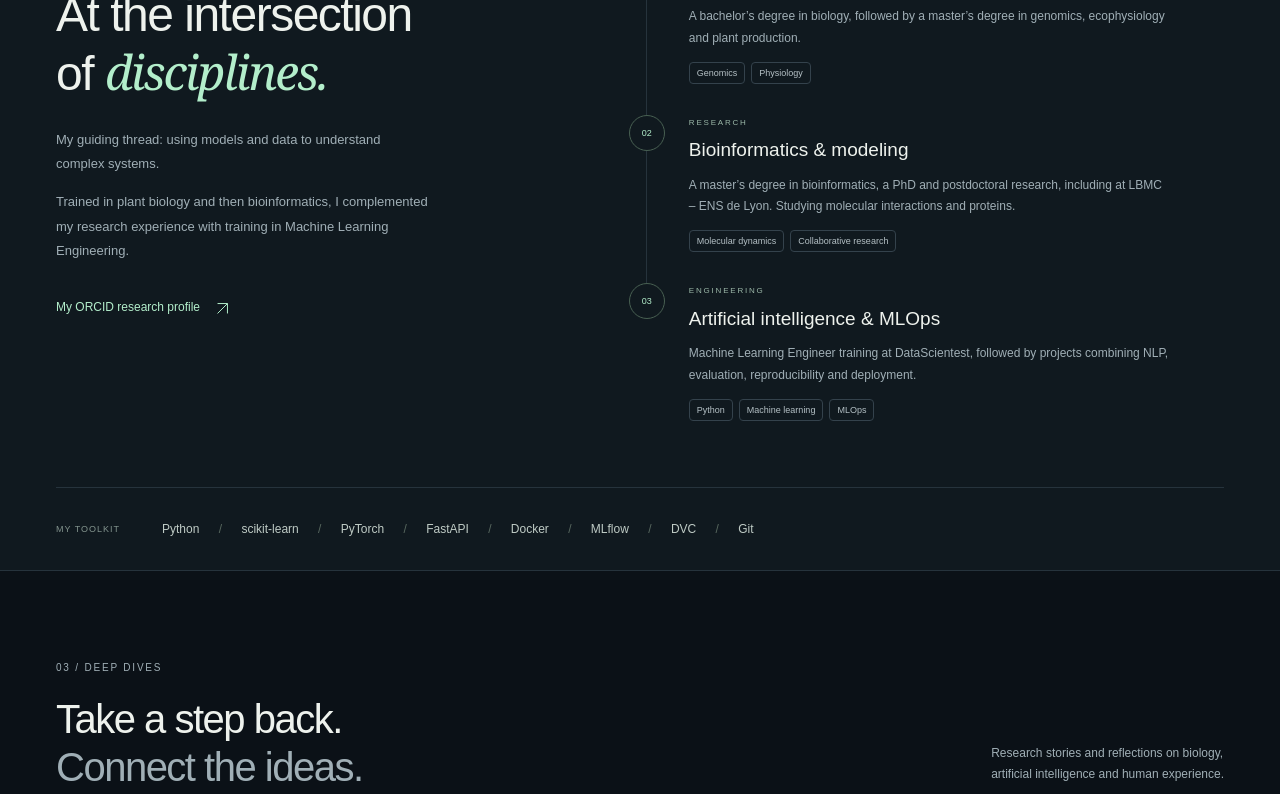
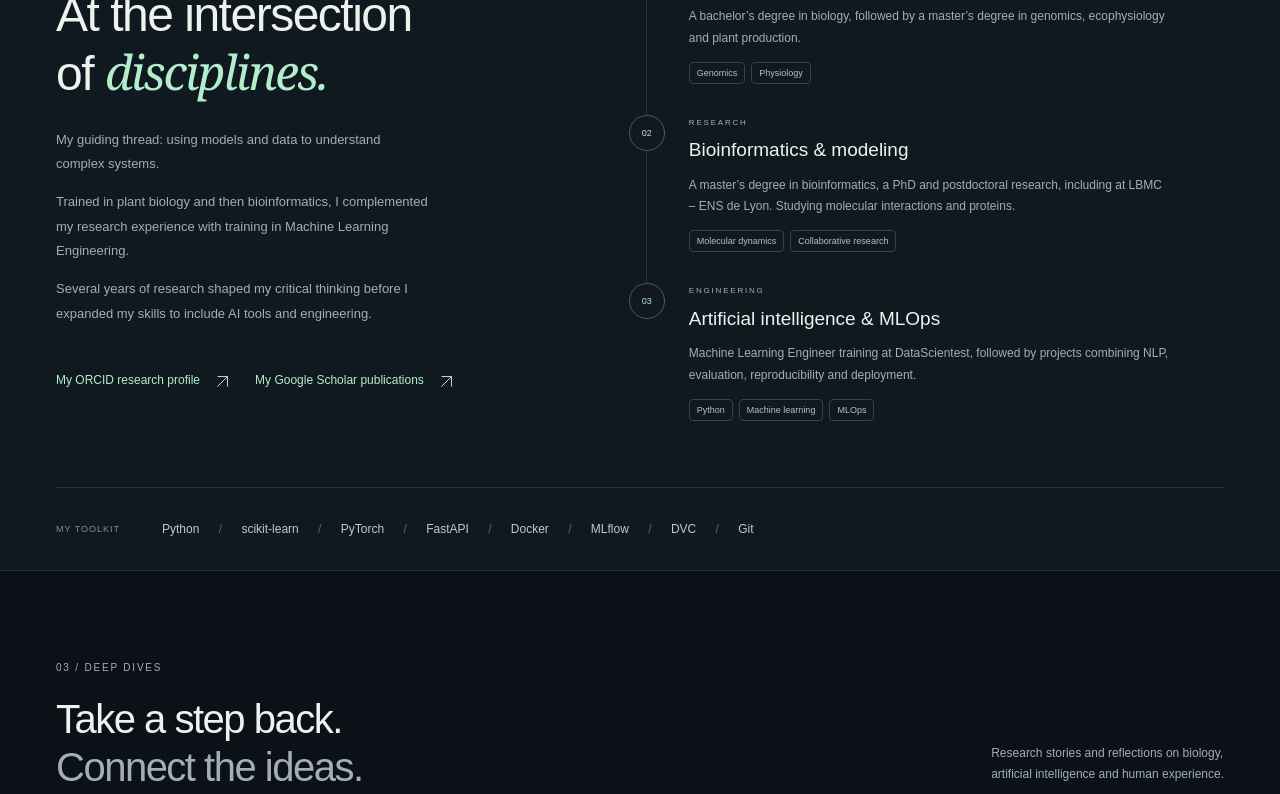
Before and after one commit to Robin-Mom/portfolio, a plain HTML site: page index.html in a window 1280 px wide. Shown: the part 2003-2797 px from the top of the page. Drawn offline with Linux system fonts and the light colour scheme.

Commit message:
feat: highlight research-shaped critical thinking and add Scholar profile

```diff
--- a/index.html
+++ b/index.html
@@ -64,7 +64,7 @@
     </section>
 
     <section class="about-band" id="about" aria-labelledby="about-title"><div class="wrap about-grid">
-      <div class="about-intro"><p class="eyebrow muted">02 / MY JOURNEY</p><h2 id="about-title">At the intersection<br>of <em>disciplines.</em></h2><p>My guiding thread: using models and data to understand complex systems.</p><p>Trained in plant biology and then bioinformatics, I complemented my research experience with training in Machine Learning Engineering.</p><a class="text-link" href="https://orcid.org/0000-0002-0141-2651" target="_blank" rel="noopener noreferrer">My ORCID research profile <span aria-hidden="true"><svg class="arrow-icon" viewBox="0 0 24 24" aria-hidden="true"><path d="M5 19 19 5M5 5h14v14"/></svg></span></a></div>
+      <div class="about-intro"><p class="eyebrow muted">02 / MY JOURNEY</p><h2 id="about-title">At the intersection<br>of <em>disciplines.</em></h2><p>My guiding thread: using models and data to understand complex systems.</p><p>Trained in plant biology and then bioinformatics, I complemented my research experience with training in Machine Learning Engineering.</p><p>Several years of research shaped my critical thinking before I expanded my skills to include AI tools and engineering.</p><div class="research-profile-links"><a class="text-link" href="https://orcid.org/0000-0002-0141-2651" target="_blank" rel="noopener noreferrer">My ORCID research profile <span aria-hidden="true"><svg class="arrow-icon" viewBox="0 0 24 24" aria-hidden="true"><path d="M5 19 19 5M5 5h14v14"/></svg></span></a><a class="text-link" href="https://scholar.google.com/citations?user=QTEqD08AAAAJ" target="_blank" rel="noopener noreferrer">My Google Scholar publications <span aria-hidden="true"><svg class="arrow-icon" viewBox="0 0 24 24" aria-hidden="true"><path d="M5 19 19 5M5 5h14v14"/></svg></span></a></div></div>
       <ol class="timeline"><li><span class="timeline-number">01</span><div><p class="eyebrow">THE FOUNDATIONS</p><h3>Biology & plant sciences</h3><p>A bachelor’s degree in biology, followed by a master’s degree in genomics, ecophysiology and plant production.</p><div class="tags"><span>Genomics</span><span>Physiology</span></div></div></li><li><span class="timeline-number">02</span><div><p class="eyebrow">RESEARCH</p><h3>Bioinformatics & modeling</h3><p>A master’s degree in bioinformatics, a PhD and postdoctoral research, including at LBMC – ENS de Lyon. Studying molecular interactions and proteins.</p><div class="tags"><span>Molecular dynamics</span><span>Collaborative research</span></div></div></li><li><span class="timeline-number">03</span><div><p class="eyebrow">ENGINEERING</p><h3>Artificial intelligence & MLOps</h3><p>Machine Learning Engineer training at DataScientest, followed by projects combining NLP, evaluation, reproducibility and deployment.</p><div class="tags"><span>Python</span><span>Machine learning</span><span>MLOps</span></div></div></li></ol>
     </div><div class="wrap skills-row"><span>MY TOOLKIT</span><p>Python <i>/</i> scikit-learn <i>/</i> PyTorch <i>/</i> FastAPI <i>/</i> Docker <i>/</i> MLflow <i>/</i> DVC <i>/</i> Git</p></div></section>
 
--- a/style.css
+++ b/style.css
@@ -121,3 +121,5 @@ button.orbit-label{max-width:56%}button.label-b{max-width:46%}.orbit-label span{
 .hero-art .art-bottom p{width:100%;text-align:center}
 @media(max-width:1100px){.hero-art{column-gap:12px}.hero-art #connection-canvas{height:300px}.hero-art:after{height:230px}.hero-art .orbit-label span{font-size:10px}}
 @media(max-width:600px){.hero-art{grid-template-columns:1fr;row-gap:0}.hero-art #connection-canvas{height:280px;margin-bottom:16px}.hero-art button.orbit-label{display:grid;grid-template-columns:minmax(0,1fr) minmax(0,1.7fr);gap:14px;padding:13px 0;align-items:start}.hero-art .orbit-label span{margin:0}.hero-art .art-bottom{margin-top:12px;row-gap:8px}.hero-art:after{height:220px;left:20%;right:20%}}
+
+.research-profile-links{display:flex;flex-wrap:wrap;align-items:center;gap:14px 24px;margin-top:24px}
```
Also changed, not shown: 1 other file.
